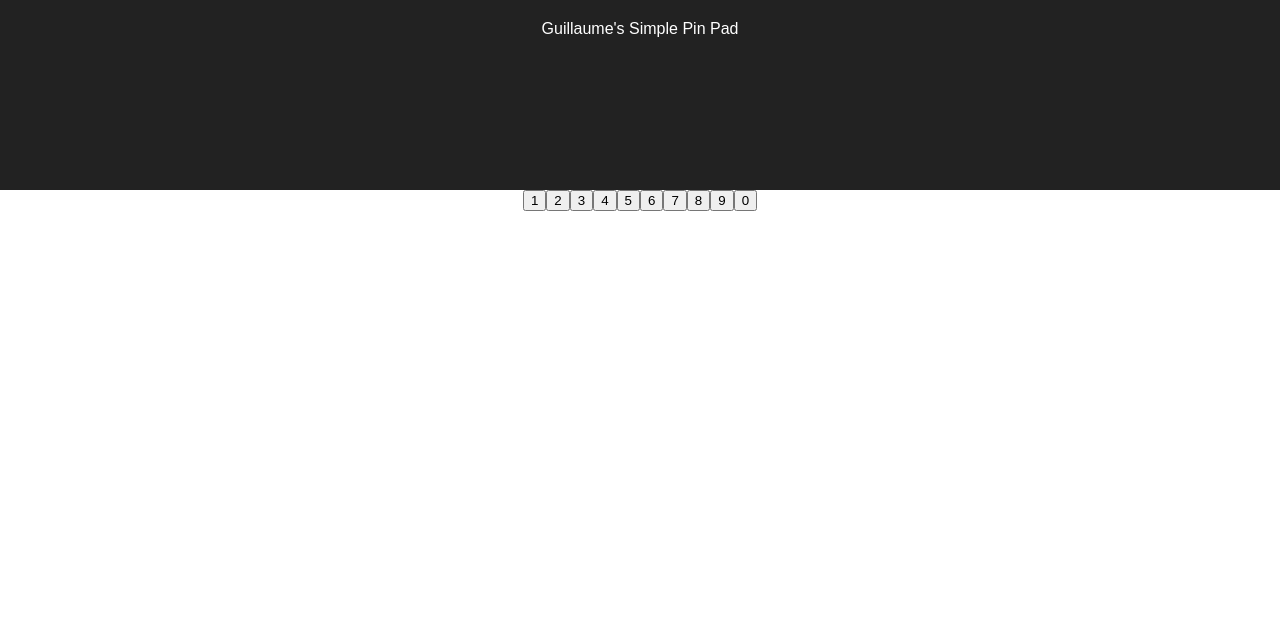
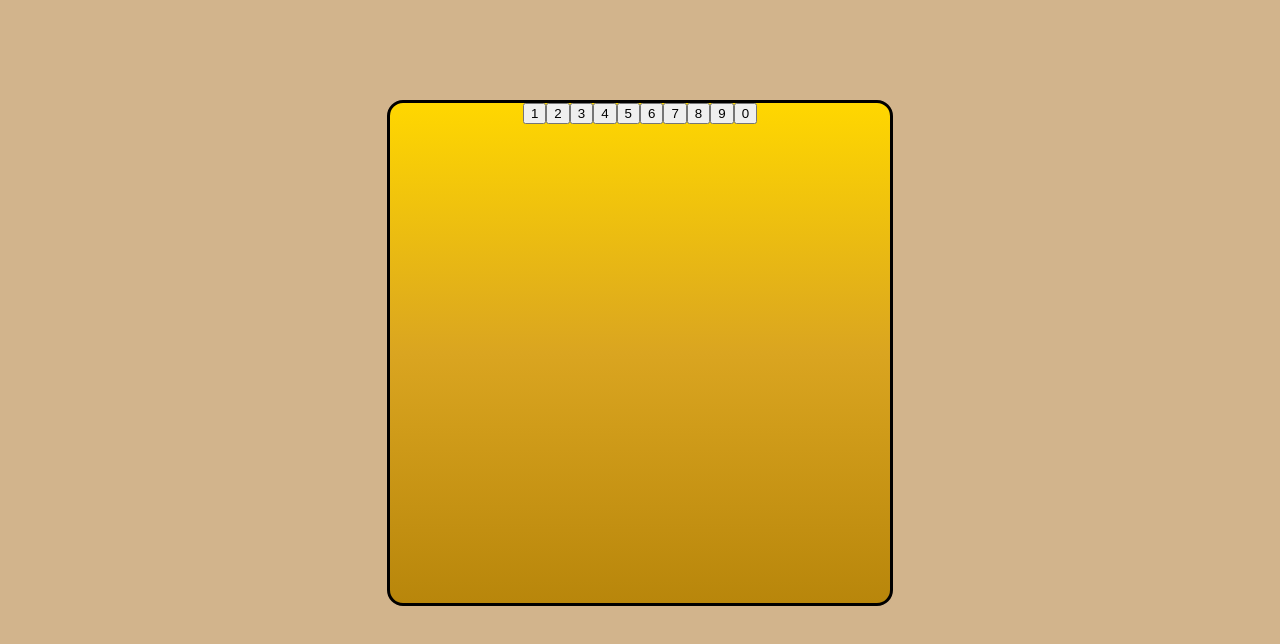
Before and after one commit to GBouffard/simple-pin-pad, a React (Create React App) app: page / in a window 1280 px wide. Shown: the top 644 px of the page. Built offline with nearby package versions, Linux system fonts and the light colour scheme.

Commit message:
Add css for App and App__pin-pad

```diff
--- a/src/components/App.js
+++ b/src/components/App.js
@@ -21,12 +21,8 @@ class App extends Component {
       <div
         className="App">
 
-        <header
-          className="App-header">
-          Guillaume's Simple Pin Pad
-        </header>
-
-        <div>
+        <div
+          className="App__pin-pad">
           <div
             id="screen-displayer" />
 
--- a/src/css/App.css
+++ b/src/css/App.css
@@ -1,28 +1,18 @@
 .App {
+  position: absolute;
+  top: 0;
+  right: 0;
+  bottom: 0;
+  left: 0;
+  background-color: tan;
   text-align: center;
 }
 
-.App-logo {
-  animation: App-logo-spin infinite 20s linear;
-  height: 80px;
+.App__pin-pad {
+  width: 500px;
+  height: 500px;
+  margin: 100px auto;
+  background: linear-gradient(gold, goldenrod, darkgoldenrod);
+  border: 3px solid black;
+  border-radius: 1rem;
 }
-
-.App-header {
-  background-color: #222;
-  height: 150px;
-  padding: 20px;
-  color: white;
-}
-
-.App-title {
-  font-size: 1.5em;
-}
-
-.App-intro {
-  font-size: large;
-}
-
-@keyframes App-logo-spin {
-  from { transform: rotate(0deg); }
-  to { transform: rotate(360deg); }
-}
```
